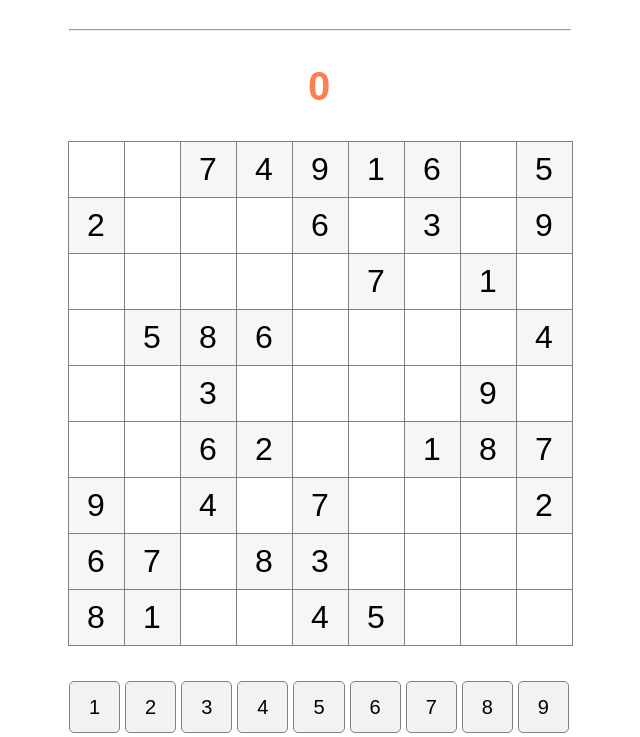
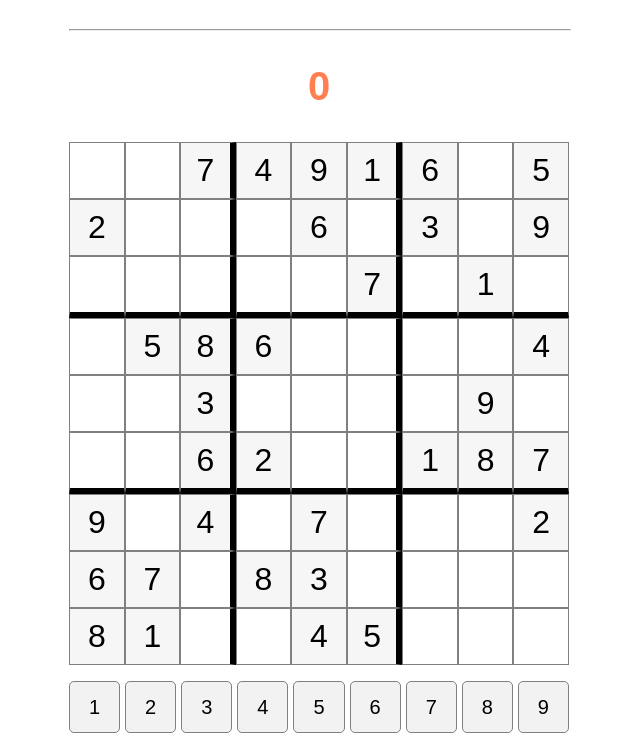
Before and after one commit to jvnascimento2007/sudoku, a website built with Vite: page index.html in a window 1280 px wide. Shown: the part 63-800 px from the top of the page, without its empty margins (321-961 px from the left). Built offline with nearby package versions, Linux system fonts and the light colour scheme.

Commit message:
corrije: linhas horizontais e verticais do tabuleiro

```diff
--- a/src/main.js
+++ b/src/main.js
@@ -71,11 +71,7 @@ function init() {
                 cell.classList.add('tip-cell')
             }
 
-            cell.innerHTML = (cellValue != '-' )? cellValue : '';
-
-            if(c == 0) {
-                cell.classList.add('initial-cell')
-            }
+            cell.innerHTML = (cellValue != '-')? cellValue : '';
 
             if(r == 2 || r == 5) {
                 cell.classList.add('horizontal-line')
--- a/src/style/style.css
+++ b/src/style/style.css
@@ -47,13 +47,12 @@ h2 {
 
 #sudoku {
     display: grid;
-    grid-template-columns: repeat(9, 34px);
-    grid-template-rows: repeat(9, 34px);
+    grid-template-columns: repeat(9, 1fr);
+    grid-template-rows: repeat(9, 1fr);
     justify-content: center;
     align-items: center;
-    gap: 1px;
-    width: 310px;
-    height: 310px;
+    width: 300px;
+    height: 300px;
 }
 
 #digits {
@@ -86,8 +85,7 @@ h2 {
     align-items: center;
     text-align: center;
     font-size: 1.5em;
-    width: 34px;
-    height: 34px;
+    height: 33px;
     border: 1px solid gray;
     background-color: var(--empty-cell);
 }
@@ -104,3 +102,11 @@ h2 {
 .wrong-cell-value {
     color: var(--wrong-cell-value);
 }
+
+.horizontal-line {
+    border-bottom: 4px solid black;
+}
+
+.vertical-line {
+    border-right: 4px solid black;
+}
--- a/src/style/tablet-768px.css
+++ b/src/style/tablet-768px.css
@@ -19,8 +19,8 @@
     }
 
     #sudoku {
-        grid-template-columns: repeat(9, 55px);
-        grid-template-rows: repeat(9, 55px);
+        grid-template-columns: repeat(9, 1fr);
+        grid-template-rows: repeat(9, 1fr);
         width: 500px;
         height: 500px;
     }
@@ -46,8 +46,15 @@
 
     .cell {
         font-size: 2em;
-        width: 55px;
         height: 55px;
     }
 
+    .horizontal-line {
+        border-bottom: 6px solid black;
+    }
+
+    .vertical-line {
+        border-right: 6px solid black;
+    }
+
 }
```
